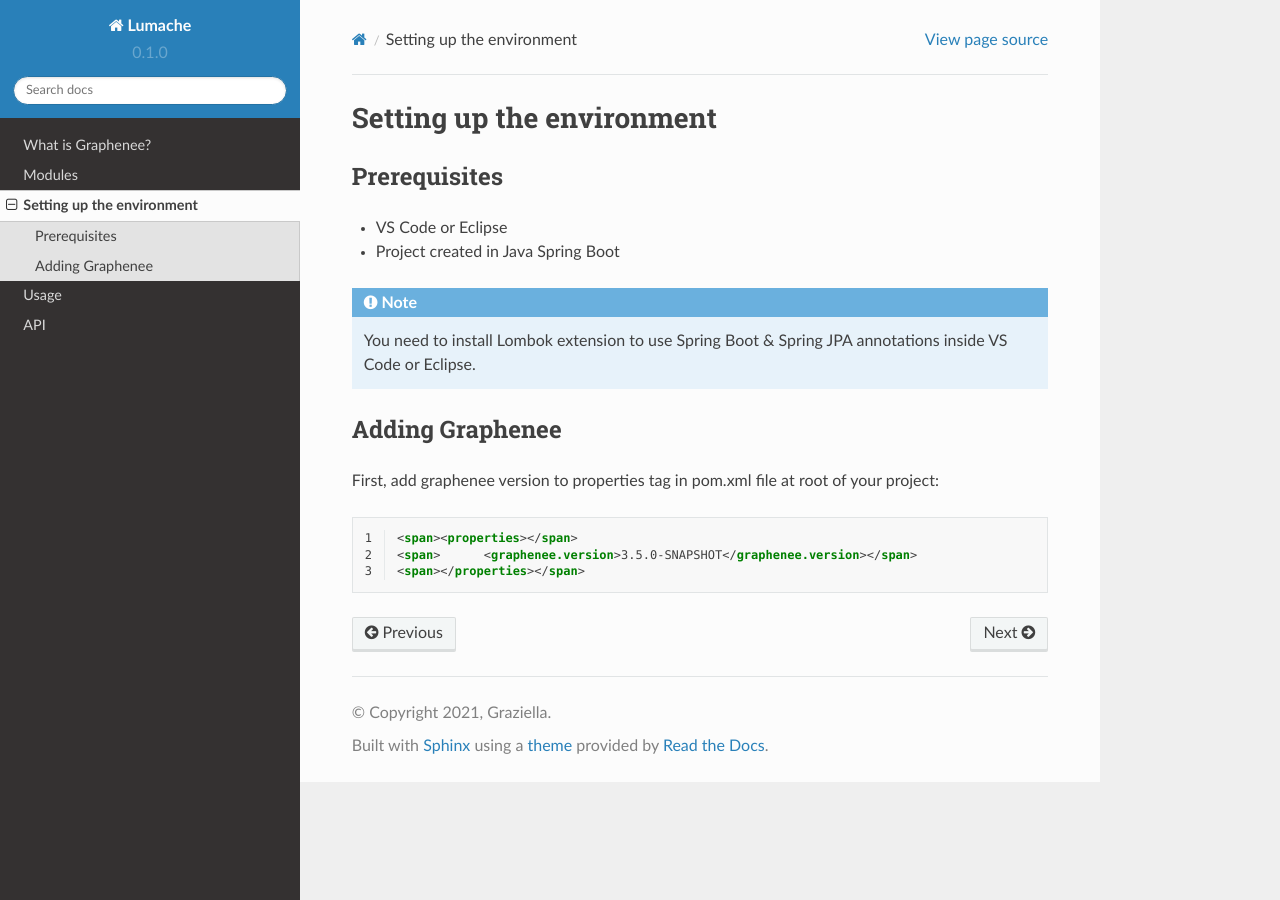
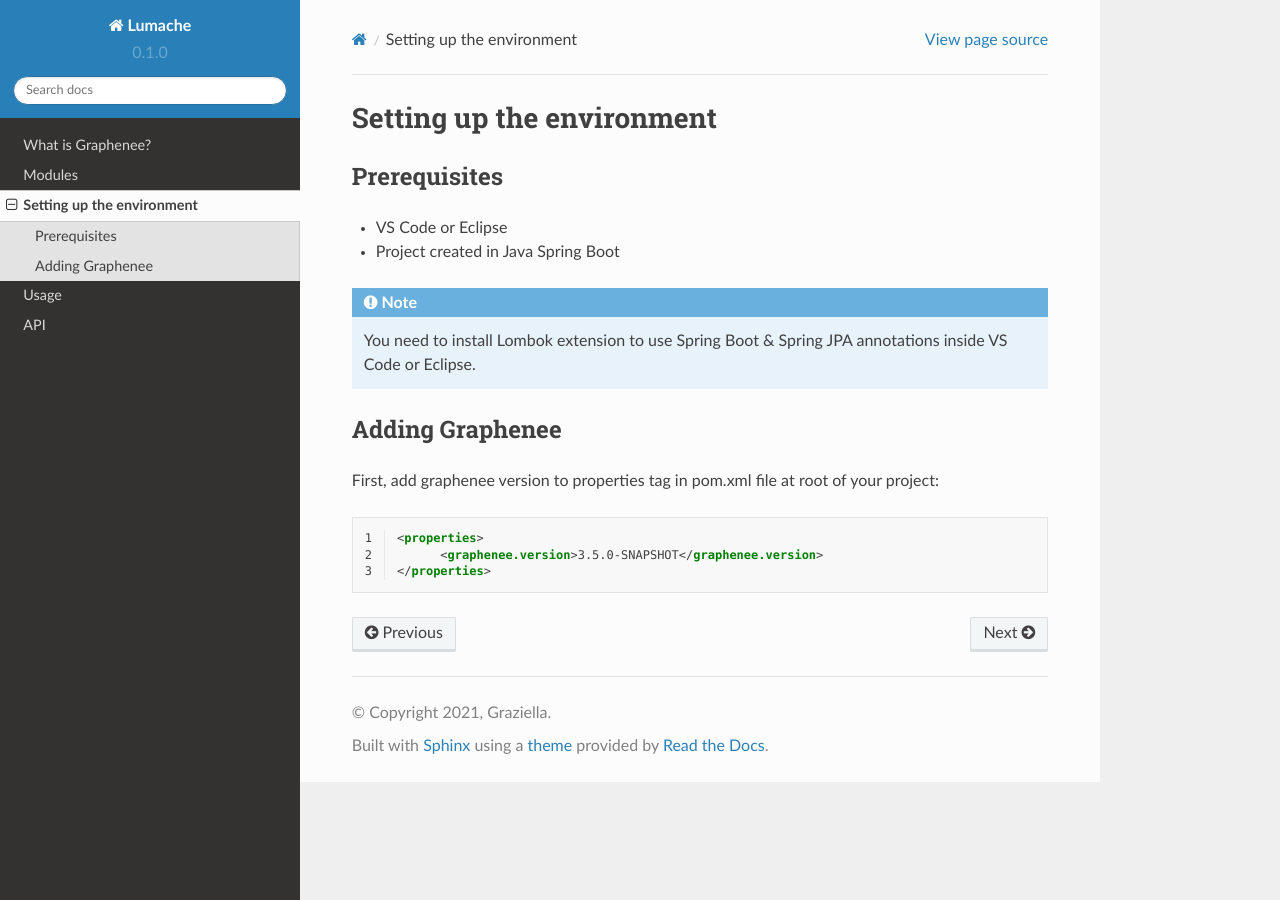
Before and after one commit to subanzafar/rtd-tutorial, a Sphinx documentation site: the page built from docs/source/env.rst, in a window 1280 px wide. Built offline with Sphinx 7.4.7 and the Read the Docs theme 2.0.0, drawn with Linux system fonts in a browser that asks for light colours.

Commit message:
Update env.rst

```diff
--- a/docs/source/env.rst
+++ b/docs/source/env.rst
@@ -17,6 +17,6 @@ First, add graphenee version to properties tag in pom.xml file at root of your p
 .. code-block:: html
    :linenos:
 
-   <span><properties></span>
-   <span>      <graphenee.version>3.5.0-SNAPSHOT</graphenee.version></span>
-   <span></properties></span>
+   <properties>
+         <graphenee.version>3.5.0-SNAPSHOT</graphenee.version>
+   </properties>
```
